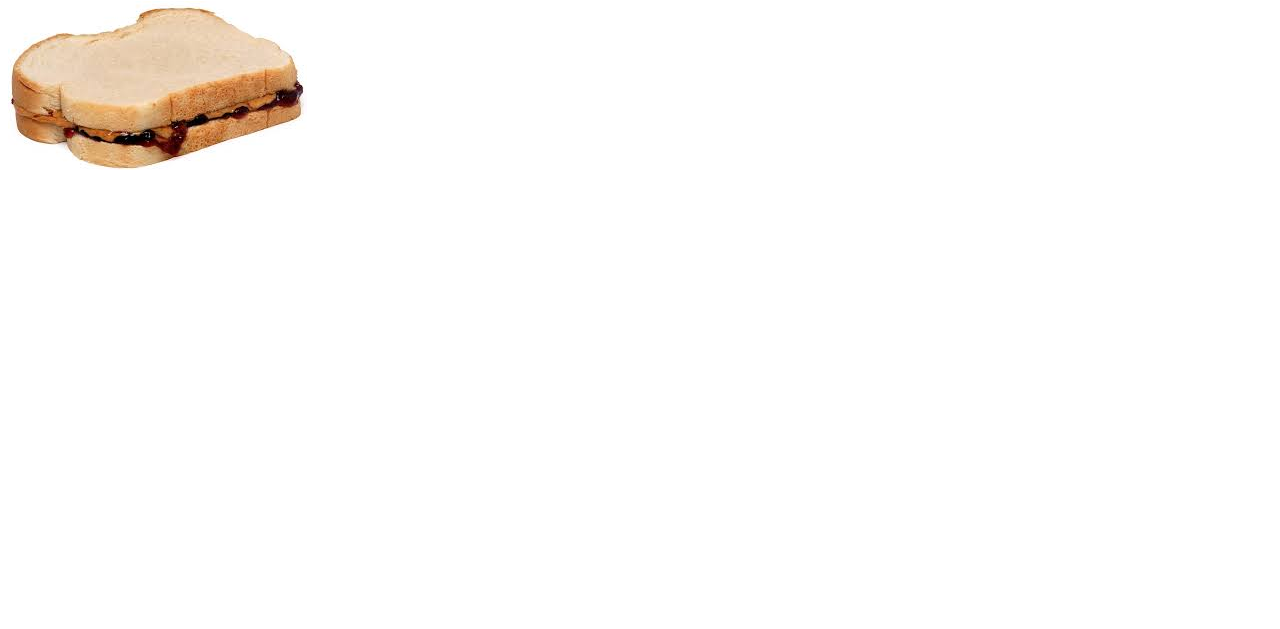
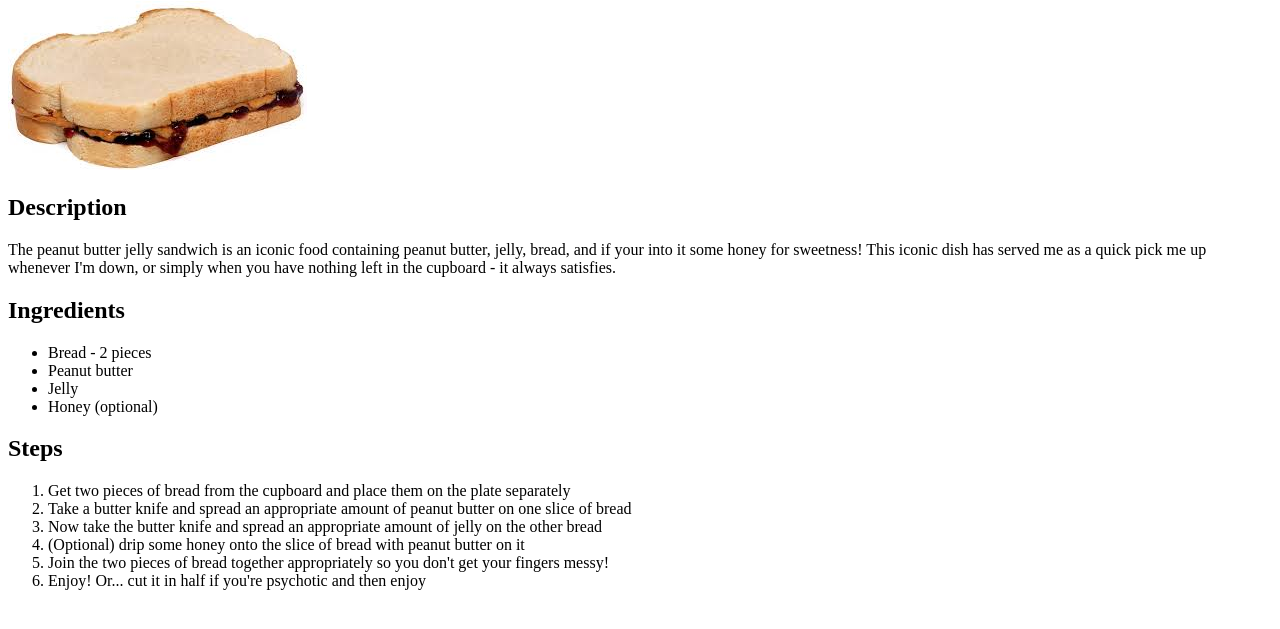
Before and after one commit to dfindlay13/odin-recipes, a plain HTML site: page html/recipes/peanut_butter_and_jelly.html in a window 1280 px wide. Shown: the part 105-734 px from the top of the page. Drawn offline with Linux system fonts and the light colour scheme.

Commit message:
Finished Peanut Butter & Jelly web page and created ramen noodles html file git status cd clear git test

```diff
--- a/html/recipes/peanut_butter_and_jelly.html
+++ b/html/recipes/peanut_butter_and_jelly.html
@@ -11,5 +11,31 @@
         <h1>Peanut Butter and Jelly Sandwich</h1>
         <img src="../../images/pbj.jpeg" alt="Peanut Butter Jelly Sandwich">
 
+        <h2>Description</h2>
+        <p>
+            The peanut butter jelly sandwich is an iconic food containing peanut butter, jelly, bread, and if your
+            into it some honey for sweetness! This iconic dish has served me as a quick pick me up whenever I'm down,
+            or simply when you have nothing left in the cupboard - it always satisfies.
+        </p>
+
+        <h2>Ingredients</h2>
+        <ul>
+            <li>Bread - 2 pieces</li>
+            <li>Peanut butter</li>
+            <li>Jelly</li>
+            <li>Honey (optional)</li>
+        </ul>
+
+        <h2>Steps</h2>
+        <ol>
+            <li>Get two pieces of bread from the cupboard and place them on the plate separately</li>
+            <li>Take a butter knife and spread an appropriate amount of peanut butter on one slice of
+                bread</li>
+            <li>Now take the butter knife and spread an appropriate amount of jelly on the other bread</li>
+            <li>(Optional) drip some honey onto the slice of bread with peanut butter on it</li>
+            <li>Join the two pieces of bread together appropriately so you don't get your fingers messy!</li>
+            <li>Enjoy! Or... cut it in half if you're psychotic and then enjoy</li>
+        </ol>
+
     </body>
 </html>
```
Also changed, not shown: html/recipes/ramen_noodles.html (added, +4 -0 lines).
